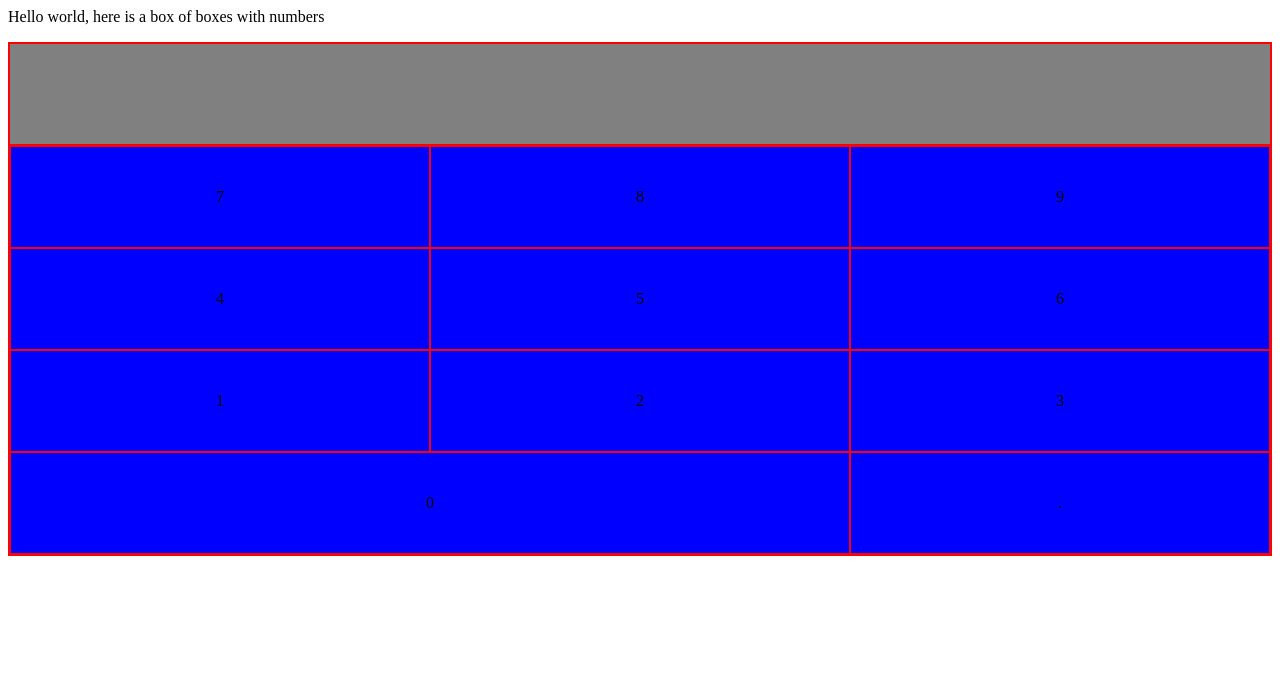
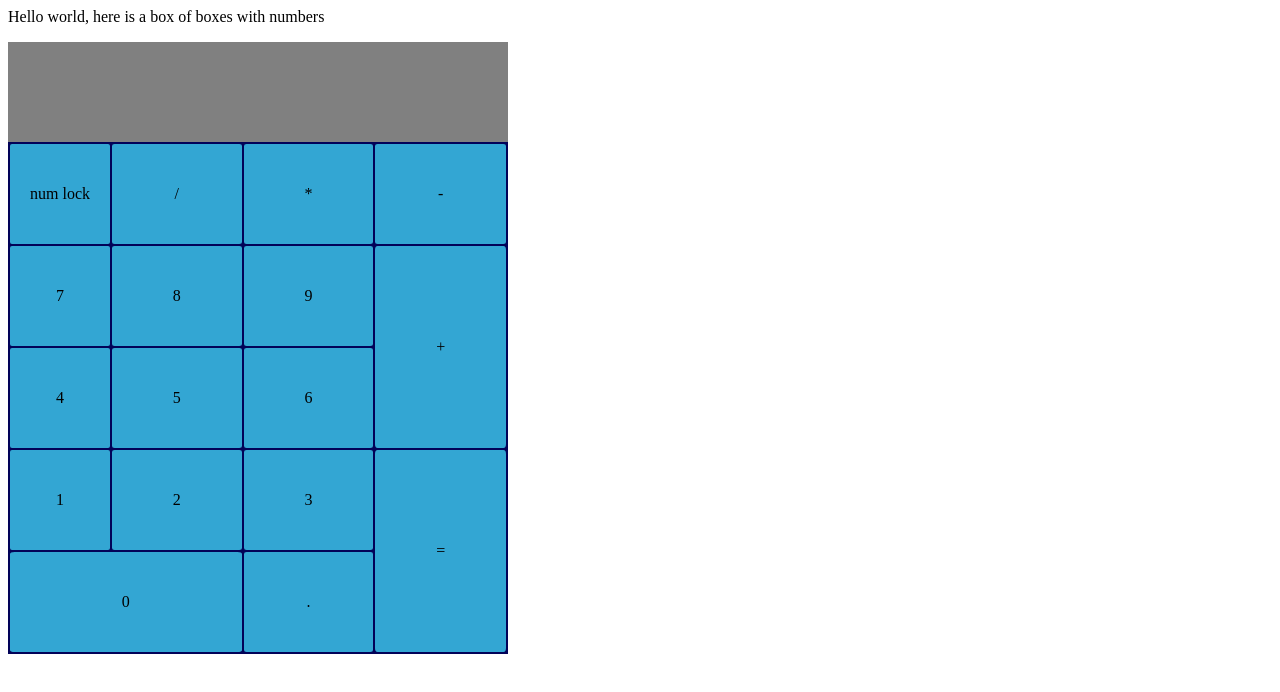
Before and after one commit to NilsGouraud/TOPCalculator, a plain HTML site: page index.html in a window 1280 px wide. Drawn offline with Linux system fonts and the light colour scheme.

Commit message:
the keypad allows to display digits on the calculator screen

```diff
--- a/calculator.js
+++ b/calculator.js
@@ -5,9 +5,49 @@ let nouveau=document.createElement("div");
 nouveau.innerText=""
 nouveau.innerText+=""
 
+window.addEventListener('keydown',function(e){
+    const digit=document.querySelector(`div[data-key="${e.key}"]`);
+    console.log(e);
+    digit.classList.add('pressed');
+
+    document.querySelector('.screen').textContent+=digit.innerHTML;
+
+});
+window.addEventListener('keyup',function(e){
+    const digit=document.querySelector(`div[data-key="${e.key}"]`);
+    console.log(e);
+    digit.classList.remove('pressed');
 
 
+});
 
+function add(numberOne, numberTwo){
+    return numberOne+numberTwo;
+}
+function multiply(numberOne, numberTwo){
+    return numberOne+numberTwo;
+}
+function substract(numberOne, numberTwo){
+    return numberOne+numberTwo;
+}
+function divide(numberOne, numberTwo){
+    return numberOne+numberTwo;
+}
+function power(numberOne, numberTwo){
+    return Math.pow(numberOne,numberTwo)
+}
 
-
-//test.appendChild(nouveau);
+function operate(numberOne, operator, numberTwo){
+    switch (operator){
+        case '*':
+        return multiply(numberOne,numberTwo);
+        case '*':
+        return divide(numberOne,numberTwo);
+        case '*':
+        return add(numberOne,numberTwo);
+        case '*':
+        return substract(numberOne,numberTwo);
+        default:
+        return ("invalid")
+    }
+}
--- a/index.html
+++ b/index.html
@@ -15,17 +15,23 @@
     <div class="calculator">
         <div class="screen"></div>
         <div class="keyboard">
-            <div class="un">1</div>
-            <div class="deux">2</div>
-            <div class="trois">3</div>
-            <div class="quatre">4</div>
-            <div class="cinq">5</div>
-            <div class="six">6</div>
-            <div class="sept">7</div>
-            <div class="huit">8</div>
-            <div class="neuf">9</div>
-            <div class="zero">0</div>
-            <div class="dot">.</div>
+            <div data-key="1" class=" input un">1</div>
+            <div data-key="2" class=" input deux">2</div>
+            <div data-key="3" class=" input trois">3</div>
+            <div data-key="4" class=" input quatre">4</div>
+            <div data-key="5" class=" input cinq">5</div>
+            <div data-key="6" class=" input six">6</div>
+            <div data-key="7" class=" input sept">7</div>
+            <div data-key="8" class=" input huit">8</div>
+            <div data-key="9" class=" input neuf">9</div>
+            <div data-key="0" class=" input zero">0</div>
+            <div data-key="." class=" input dot">.</div>
+            <div data-key="+" class=" input plus">+</div>
+            <div data-key="-" class=" input minus">-</div>
+            <div data-key="*" class=" input multiply">*</div>
+            <div data-key="/" class=" input divide">/</div>
+            <div data-key="Enter" class="input enter">=</div>
+            <div data-key="NumLock" class="input verrnum">num lock</div>
         </div>
     </div>
 </body>
--- a/styles.css
+++ b/styles.css
@@ -1,5 +1,4 @@
 div{
-    border:red 1px solid;
 
 }
 .screen{grid-area: screen;}
@@ -15,6 +14,12 @@ div{
 .neuf   {grid-area:neuf;}
 .zero   {grid-area:zero;}
 .dot    {grid-area:dot;}
+.divide {grid-area: divide;}
+.plus   {grid-area: plus;}
+.minus  {grid-area: minus;}
+.enter  {grid-area: enter;}
+.multiply{grid-area: multiply;}
+.verrnum{grid-area:verrnum;}
 
 .calculator{
     display: grid;
@@ -23,23 +28,47 @@ div{
     'screen'
     'keyboard'
     'keyboard';
+    width: 500px;
 }
 
 .screen{
     height: 100px;
+    display: flex;
+    justify-content: center;
+    align-items: center;
+    font-size: 50px;
 }
 
 .keyboard{
     display:grid;
-    background-color: blue;
-    grid-template-areas: 'sept huit neuf'
-    'quatre cinq six'
-    'un deux trois'
-    'zero zero dot'
+    background-color: rgb(2, 2, 88);
+    grid-template-areas:
+    'verrnum divide multiply minus'
+    'sept huit neuf plus'
+    'quatre cinq six plus'
+    'un deux trois enter'
+    'zero zero dot enter';
+    grid-template-columns: 100px;
+    grid-template-rows: 100px 100px 100px 100px 100px;
+
+    gap:2px;
+    padding: 2px;
+
 }
 .keyboard>div{
     display: flex;
-    height: 100px;
+
     justify-content: center;
     align-items: center;
+    border-radius: 2%;
+
 }
+
+.input{
+    background-color: rgb(51, 166, 211);
+
+}
+
+.pressed{
+    background-color: rgb(65, 201, 255);
+}
```
